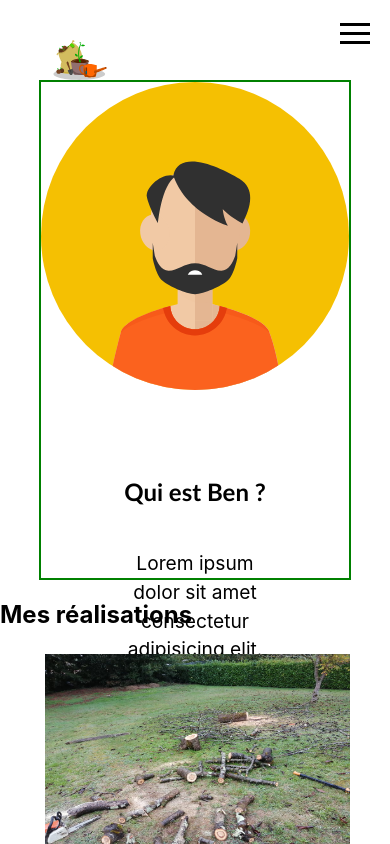
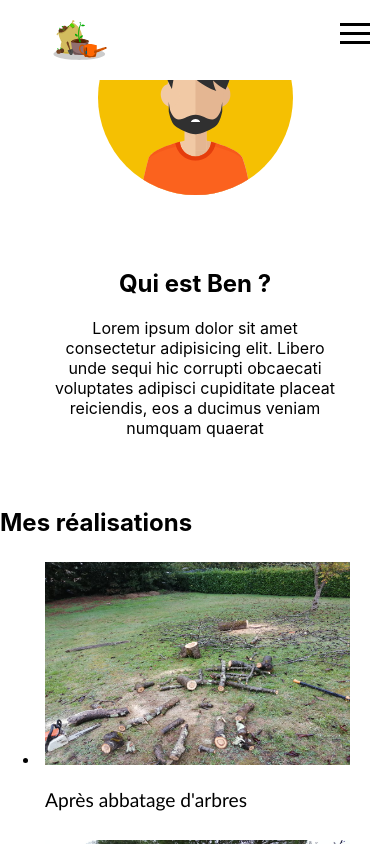
Before and after one commit to inflames32/les-jardins-de-ben, a Next.js app: page / in a window 390 px wide. Shown: the top 844 px of the page. Built offline with nearby package versions, Linux system fonts and the light colour scheme.

Commit message:
ccs in progress

```diff
--- a/styles/Header.module.scss
+++ b/styles/Header.module.scss
@@ -1,8 +1,18 @@
 @media screen and (max-width: 770px) {
+  .header {
+    background-color: white;
+    width: 100%;
+    height: 80px;
+    position: fixed;
+    top: 0;
+    left: 0;
+    z-index: 2000;
+    box-shadow: grey 2 2 2;
+  }
+
   .headerLogo {
     display: flex;
     align-items: center;
-    height: 80px;
   }
   .nav_mobile {
     position: fixed;
@@ -30,11 +40,14 @@
     transform: 0.5s;
   }
   .header {
-    display: flex;
-    flex-direction: row;
+    background-color: white;
     width: 100%;
     height: 80px;
-    z-index: 200;
+    position: fixed;
+    top: 0;
+    left: 0;
+    z-index: 2000;
+    box-shadow: grey 2 2 2;
     .nav_mobile {
       position: fixed;
       top: 0;
@@ -145,19 +158,22 @@
     display: none;
   }
   .nav_notmobile {
+    padding-top: 5px;
     width: 90%;
     display: flex;
     flex-direction: row;
     list-style: none;
     justify-content: space-around;
-    align-items: center;
+    text-align: center;
+    height: 60px;
+
     a {
       border: solid green 2px;
       display: flex;
       justify-content: center;
       align-items: center;
       width: 200px;
-      height: 80px;
+      height: 60px;
       border-radius: 20px;
     }
     a:hover {
@@ -169,8 +185,15 @@
     }
   }
   .header {
+    background-color: white;
     width: 100%;
     height: 80px;
+    position: fixed;
+    top: 0;
+    left: 0;
+    z-index: 2000;
+    box-shadow: grey 2 2 2;
+
     .headerBody {
       display: flex;
       height: 80px;
--- a/styles/Presentation.module.scss
+++ b/styles/Presentation.module.scss
@@ -1,6 +1,5 @@
-@media screen and (max-width: 600px) {
+@media screen and (max-width: 700px) {
     .presentation {
-        border: solid 2px green;
         height: auto;
         width: 100%;
         display: flex;
@@ -8,14 +7,15 @@
         align-items: center;
         text-align: center;
         margin: auto;
+        .profile {
+            width: 50%;
+            .images {
+                width: 100%;
             }
-    .profile {
-        width: 100%;
-        height: 499px;
         }
 
         .description {
-        margin-top: 5px;
+            padding: 50px;
             width: 100%;
         }
         .descriptionText {
@@ -23,22 +23,25 @@
             margin: auto;
         }
     }
+}
 
-@media (min-width: 601px) {
+@media screen and (min-width: 701px) {
     .presentation {
         width: 600px;
-
         display: flex;
         flex-direction: row;
-    }
         .profile {
-        max-width: 100%;
-    }
-    .description {
-        height: 80%;
+            display: flex;
+            align-items: center;
         }
     }
 
+    .description {
+        width: 100%;
+        padding: 50px;
+    }
+}
+/*
 .presentation {
     border: solid 2px green;
     width: 80%;
@@ -90,3 +93,4 @@
     font-family: "Gill Sans", "Gill Sans MT", Calibri, "Trebuchet MS", sans-serif;
     font-weight: bold;
 }
+ */
```
Lines whose indentation alone changed are shown as unchanged.
